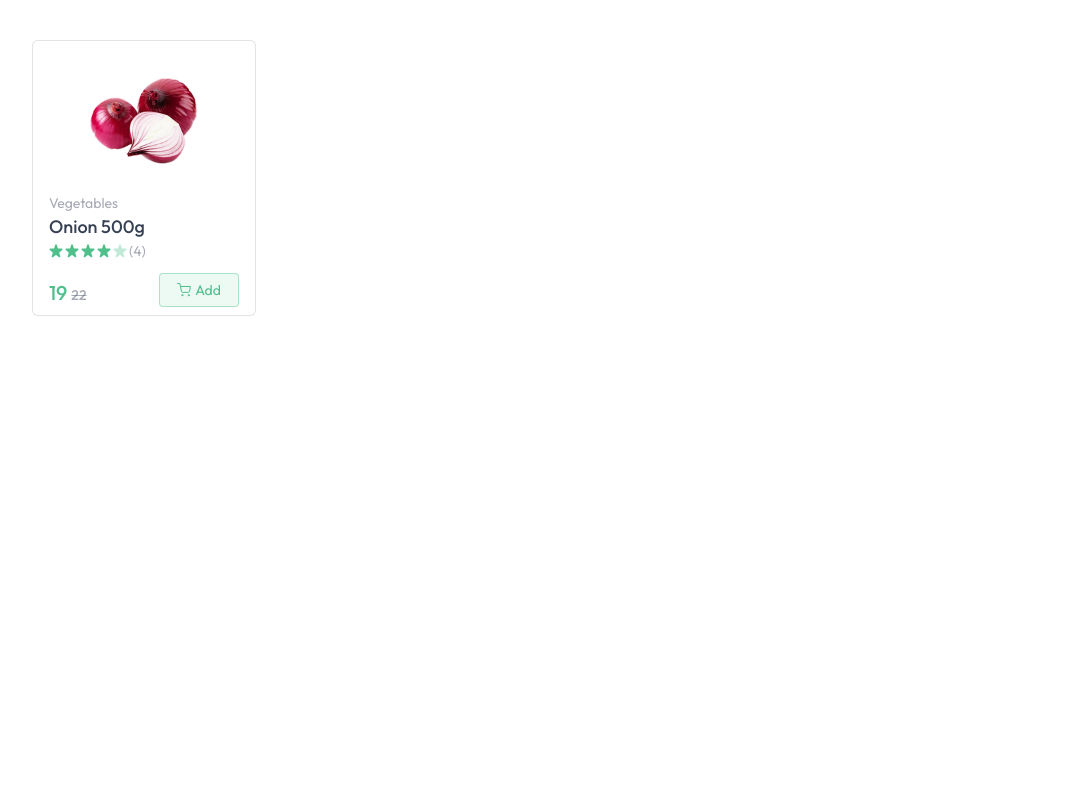
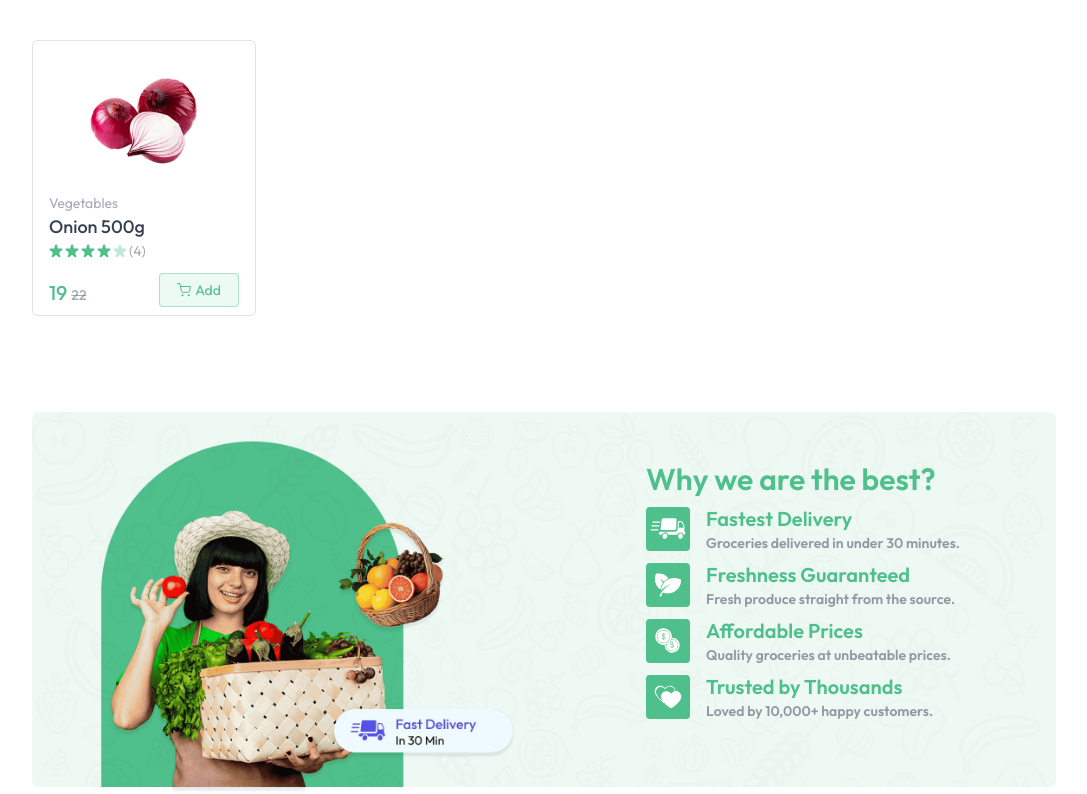
Before and after one commit to mahsa199170/grocery-delivery-website, a React (Vite) app in the folder client/: page / in a window 1280 px wide. Shown: the part 1204-1998 px from the top of the page, without its empty margins (96-1183 px from the left). Before the commit the page ends 1520 px from the top, so only its background shows below. Built offline with nearby package versions, Linux system fonts and the light colour scheme.

Commit message:
Added down section banner

```diff
--- /dev/null
+++ b/client/src/components/BottomBanner.jsx
@@ -0,0 +1,45 @@
+import React from 'react';
+import { assets, features } from '../assets/assets.js';
+const BottomBanner = () => {
+  return (
+    <div className=" relative mt-24">
+      <img
+        src={assets.bottom_banner_image}
+        alt="bottom_banner"
+        className="w-full hidden md:block"
+      />
+      <img
+        src={assets.bottom_banner_image_sm}
+        alt="bottom_banner"
+        className="w-full md:hidden"
+      />
+
+      <div className="absolute inset-0 flex flex-col items-center md:items-end md:justify-center pt-16 md:pt-0 md:pr-24">
+        <div>
+          <h1 className="text-2xl md:text-3xl font-semibold text-primary mb-6">
+            Why we are the best?
+            {features.map((feature, index) => (
+              <div key={index} className="flex items-center gap-4 mt-2">
+                <img
+                  src={feature.icon}
+                  alt={feature.title}
+                  className="md:w-11 w-9"
+                />
+                <div>
+                  <h3 className="text-lg md:text-xl font-semibold">
+                    {feature.title}
+                  </h3>
+                  <p className="text-xs md:text-sm text-gray-500/70">
+                    {feature.description}
+                  </p>
+                </div>
+              </div>
+            ))}
+          </h1>
+        </div>
+      </div>
+    </div>
+  );
+};
+
+export default BottomBanner;
--- a/client/src/pages/Home.jsx
+++ b/client/src/pages/Home.jsx
@@ -2,13 +2,14 @@
 import MainBanner from '../components/MainBanner';
 import Categories from '../components/Categories';
 import BestSeller from '../components/BestSeller';
-
+import BottomBanner from '../components/BottomBanner';
 const Home = () => {
   return (
     <div className="mt-10">
       <MainBanner />
       <Categories />
       <BestSeller />
+      <BottomBanner />
     </div>
   );
 };
```
